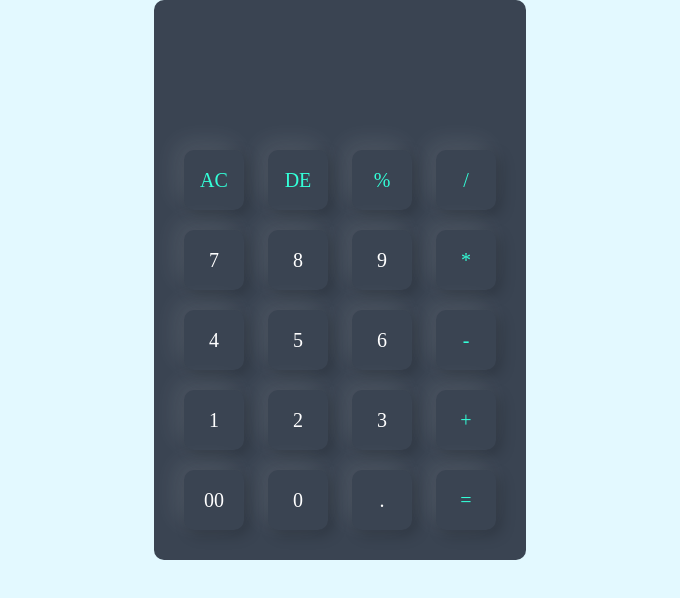
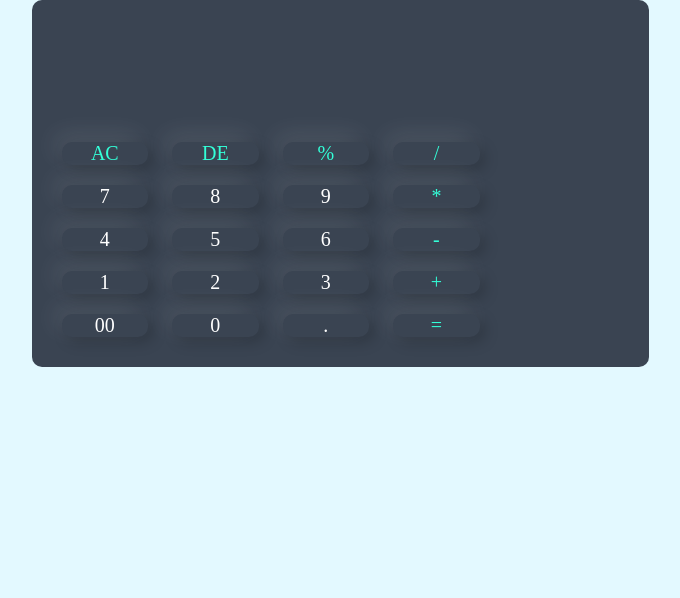
Before and after one commit to rehanmehdichandio/Calculator, a plain HTML site: page index.html in a window 1280 px wide. Shown: the whole page, without its empty margins (300-980 px from the left). Drawn offline with Linux system fonts and the light colour scheme.

Commit message:
Update style.css

```diff
--- a/style.css
+++ b/style.css
@@ -29,8 +29,8 @@ body {
 .calculator form input {
     border: 0;
     outline: 0;
-    width: 60px;
-    height: 60px;
+    width: 15%;
+    height: 10%;
     border-radius: 10px;
     box-shadow: -8px -8px 25px rgb(255, 255, 255, 0.1), 5px 5px 15px rgb(0, 0, 0, 0.2);
     background: transparent;
```
